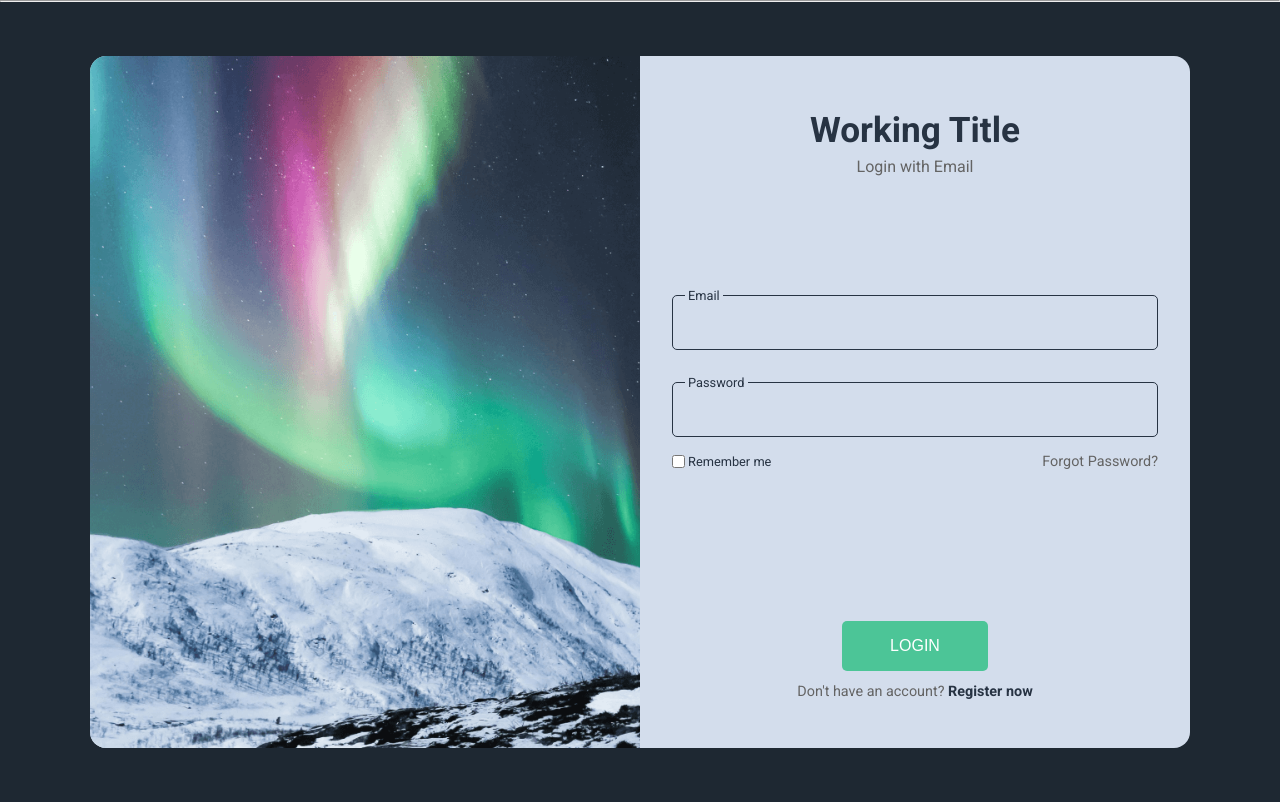
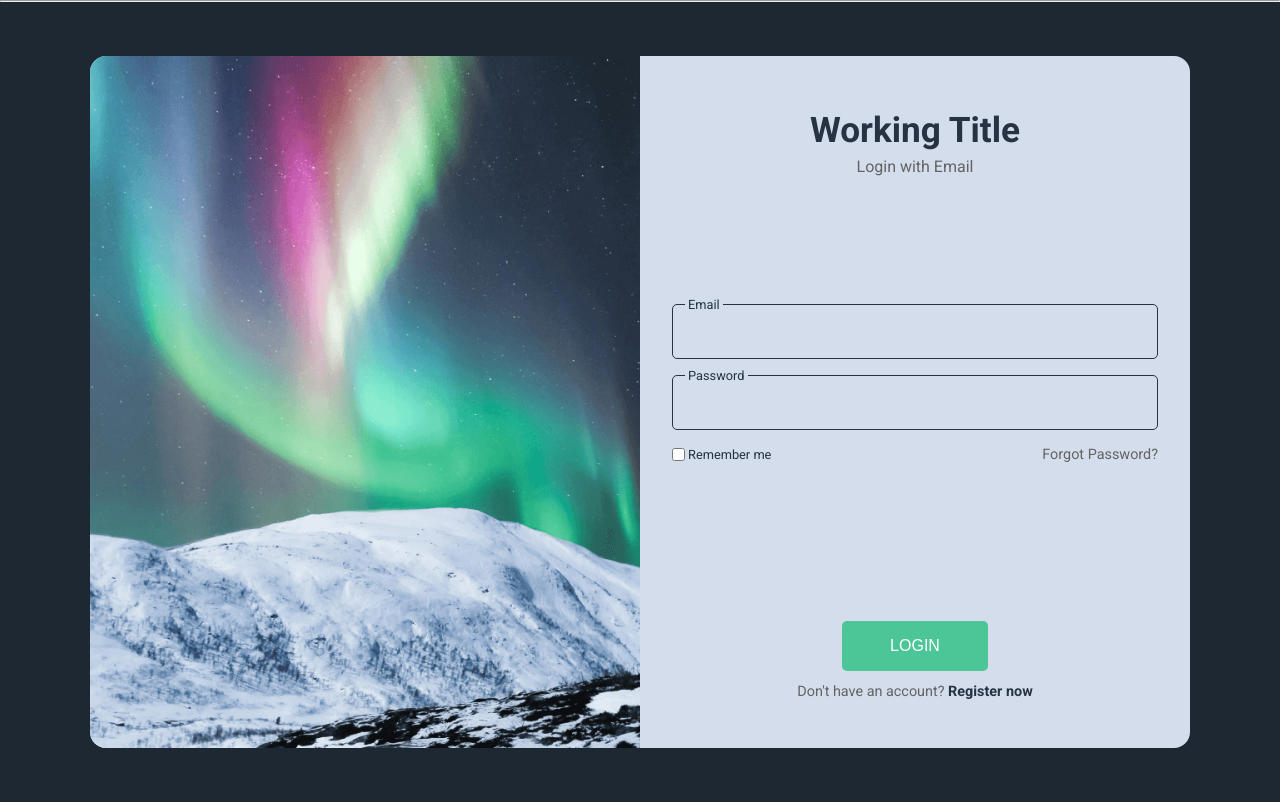
Before and after one commit to madeleinewoodbury/arctic-sprint-solutions, a Flask app: page /auth/login in a window 1280 px wide. Shown: the part 19-821 px from the top of the page. Run offline with Flask 3, Linux system fonts and the light colour scheme; parts of the project's set-up code (start-up, migrations or seed data) failed here and were passed over.

Commit message:
Move form submit inside form, adjust styling

```diff
--- a/app/auth/templates/login.html
+++ b/app/auth/templates/login.html
@@ -18,6 +18,7 @@
                 </div>
 
                 <form action="" method="post" novalidate>
+                    <div class="top">
                         {{ form.hidden_tag() }}
                         <div class="form-control">
                             {{ form.email.label }}
@@ -40,14 +41,14 @@
                             <div class="forgot-password">
                                 <a href="#!">Forgot Password?</a>
                             </div>
-
                         </div>
-                </form>
+                    </div>
 
                     <div class="btn-container">
                         {{ form.submit() }}
                         <p>Don't have an account? <a href="{{ url_for('auth.register') }}">Register now</a></p>
                     </div>
+                </form>
 
             </div>
         </div>
--- a/app/static/css/auth.css
+++ b/app/static/css/auth.css
@@ -173,7 +173,7 @@
 
   .auth-card .content {
     padding: 3rem 2rem;
-    justify-content: space-between;
+    justify-content: start;
     height: 100%;
   }
 
@@ -181,6 +181,14 @@
     padding-bottom: 0;
   }
 
+  .auth-card form {
+    padding-top: 7rem;
+  }
+
+  .auth-card form {
+    height: 100%;
+    justify-content: space-between;
+  }
 
   .auth-card .form-row {
     grid-template-columns: repeat(2, 1fr);
```
Lines whose indentation alone changed are shown as unchanged.
